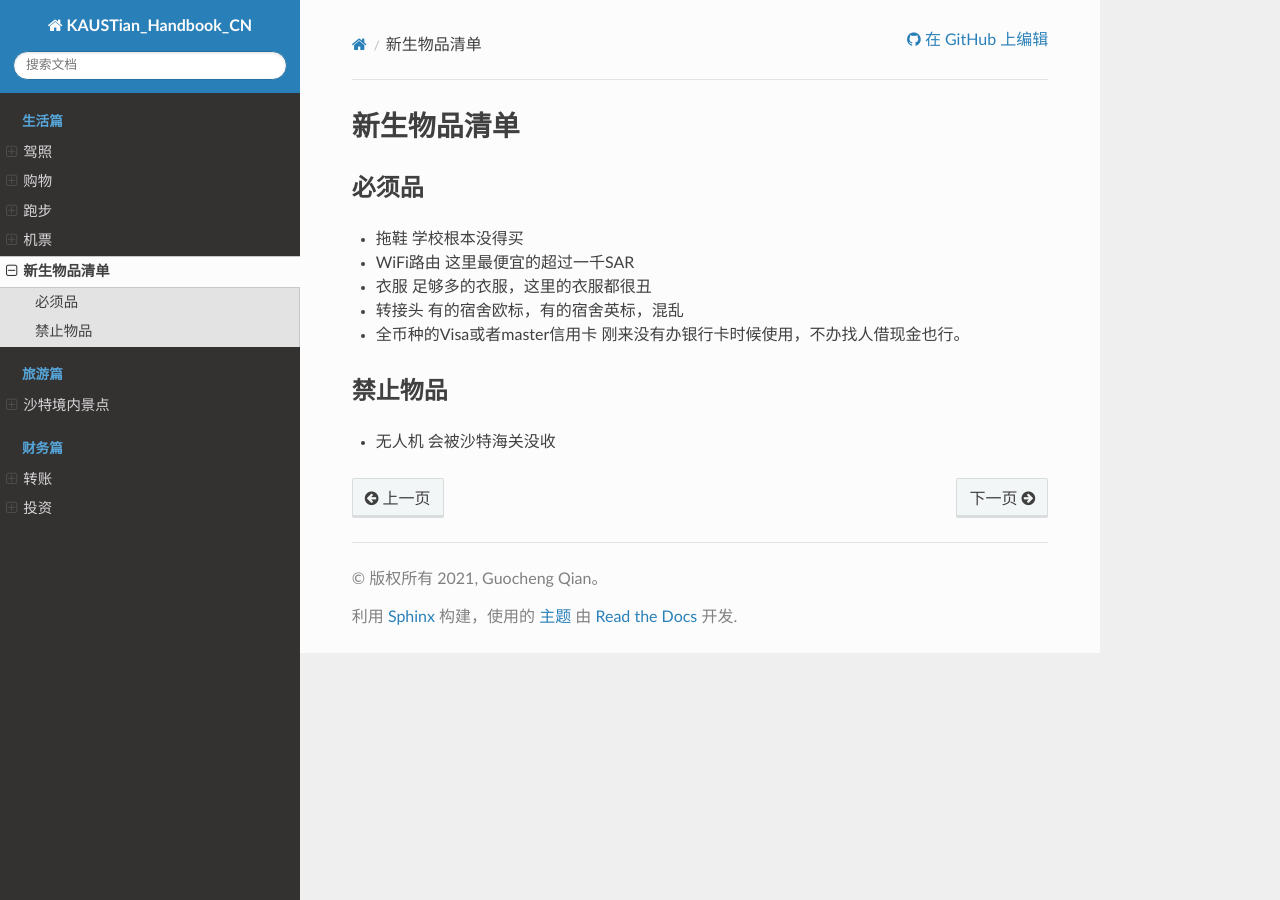
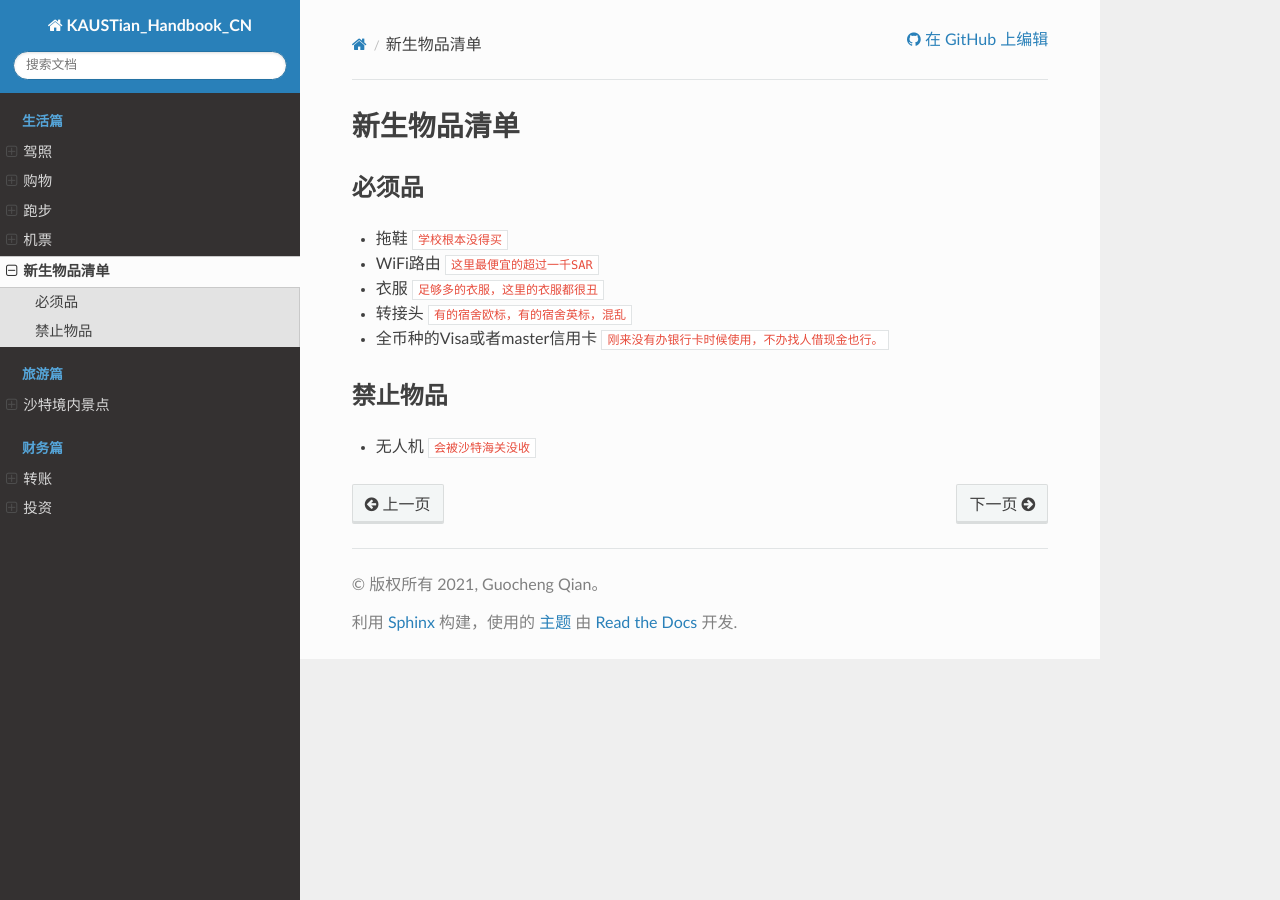
Before and after one commit to guochengqian/KAUSTian_Handbook_CN, a Sphinx documentation site: the page built from docs/content/life/list.rst, in a window 1280 px wide. Built offline with Sphinx 7.4.7 and the Read the Docs theme 2.0.0, drawn with Linux system fonts in a browser that asks for light colours; part of the change alters nothing that is shown.

```diff
--- a/docs/content/life/list.rst
+++ b/docs/content/life/list.rst
@@ -1,18 +1,21 @@
 :github_url: https://github.com/guochengqian/KAUSTian_Handbook_CN
 
+.. role:: raw-html(raw)
+   :format: html
+.. default-role:: raw-html
 
 新生物品清单
 ======
 
 必须品
 -------
-* 拖鞋 学校根本没得买
-* WiFi路由 这里最便宜的超过一千SAR
-* 衣服 足够多的衣服，这里的衣服都很丑
-* 转接头 有的宿舍欧标，有的宿舍英标，混乱
-* 全币种的Visa或者master信用卡 刚来没有办银行卡时候使用，不办找人借现金也行。
+* 拖鞋  ``学校根本没得买``
+* WiFi路由 ``这里最便宜的超过一千SAR``
+* 衣服 ``足够多的衣服，这里的衣服都很丑``
+* 转接头 ``有的宿舍欧标，有的宿舍英标，混乱``
+* 全币种的Visa或者master信用卡 ``刚来没有办银行卡时候使用，不办找人借现金也行。``
 
 
 禁止物品
 ---------
-* 无人机 会被沙特海关没收
+* 无人机 ``会被沙特海关没收``
```
